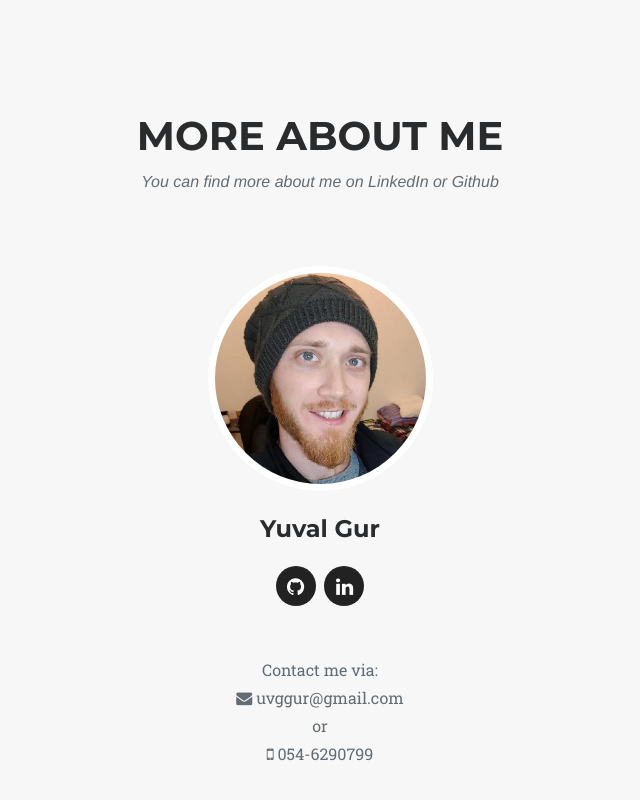
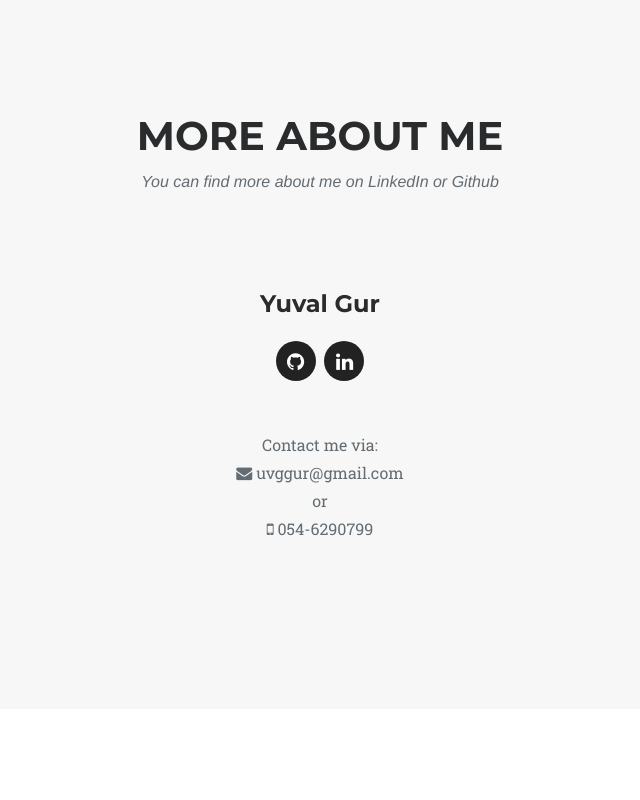
Before and after one commit to UVgur/UVgur.github.io, a website: page index.html in a window 1280 px wide. Shown: the part 5803-6603 px from the top of the page, without its empty margins (320-960 px from the left). After the commit the page ends 6512 px from the top, so only its background shows below. Drawn offline with nearby package versions, Linux system fonts and the light colour scheme; a web font is replaced by a local one.

Commit message:
Update index.html
deleted photo

```diff
--- a/index.html
+++ b/index.html
@@ -448,7 +448,7 @@
 
             <div class="col-sm-4" style="margin:auto">
                 <div class="team-member">
-                    <img src="img/team/2.jpg" class="mx-auto rounded-circle" alt="">
+<!--                     <img src="img/team/2.jpg" class="mx-auto rounded-circle" alt=""> -->
                     <h4>Yuval Gur</h4>
                     <br>
                     <ul class="list-inline social-buttons">
```
